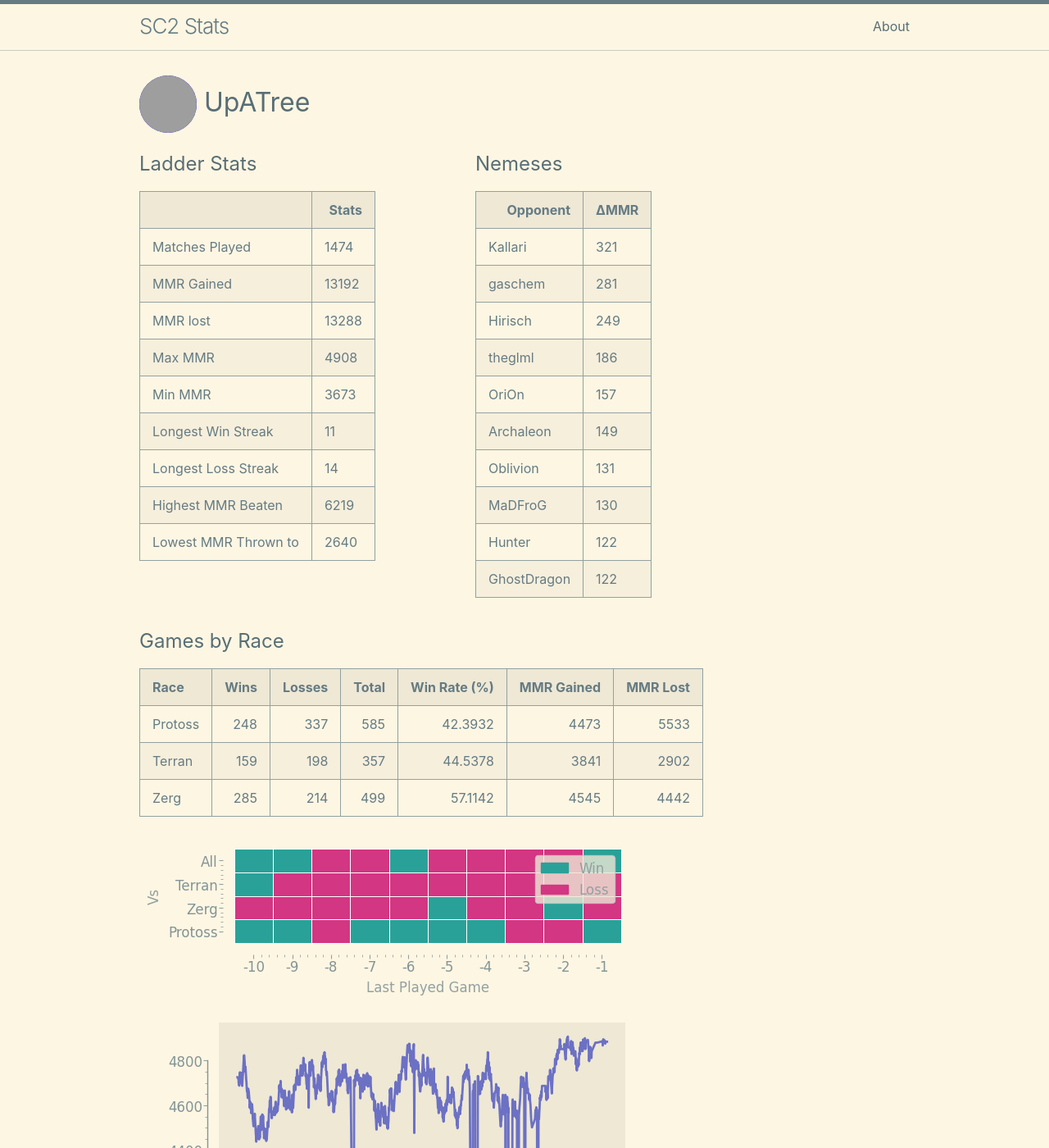
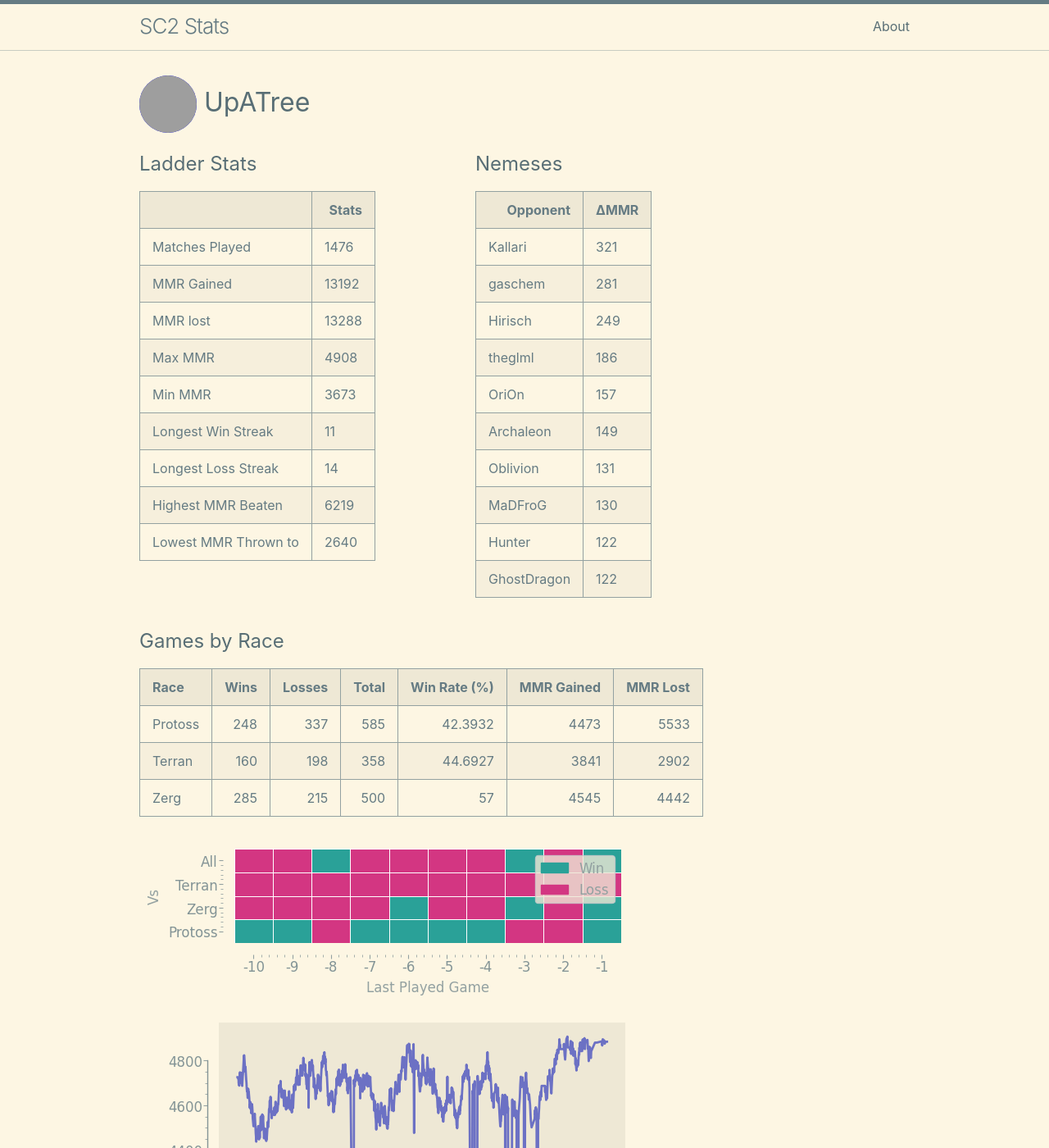
Before and after one commit to kylermurphy/UpATree, a Jekyll site: the page built from docs/index.md, in a window 1280 px wide and 1400 px high. Shown: the whole window at 82% size. Built offline with Jekyll 4.4.1, drawn with Linux system fonts in a browser that asks for light colours; grey boxes are pictures that could not be loaded.

Commit message:
running on push

```diff
--- a/docs/index.md
+++ b/docs/index.md
@@ -18,7 +18,7 @@ layout: home
   <tbody>
     <tr>
       <td>Matches Played</td>
-      <td>1474</td>
+      <td>1476</td>
     </tr>
     <tr>
       <td>MMR Gained</td>
@@ -115,8 +115,8 @@ layout: home
 | Race    |   Wins |   Losses |   Total |   Win Rate (%) |   MMR Gained |   MMR Lost |
 |:--------|-------:|---------:|--------:|---------------:|-------------:|-----------:|
 | Protoss |    248 |      337 |     585 |        42.3932 |         4473 |       5533 |
-| Terran  |    159 |      198 |     357 |        44.5378 |         3841 |       2902 |
-| Zerg    |    285 |      214 |     499 |        57.1142 |         4545 |       4442 |
+| Terran  |    160 |      198 |     358 |        44.6927 |         3841 |       2902 |
+| Zerg    |    285 |      215 |     500 |        57      |         4545 |       4442 |
 
 ![Games by Race](./assets/gm_hist.png)
 
--- a/log.txt
+++ b/log.txt
@@ -654,3 +654,4 @@ Writing a log file 2025-03-24 22:48:11.
 Writing a log file 2025-03-24 23:23:42.
 Writing a log file 2025-03-24 23:48:00.
 Writing a log file 2025-03-25 16:27:49.
+Writing a log file 2025-03-25 16:52:23.
```
Also changed, not shown: docs/assets/MMR.png, docs/assets/daily.png, docs/assets/gm_hist.png, docs/assets/r_wrt.png, 1 other file.
